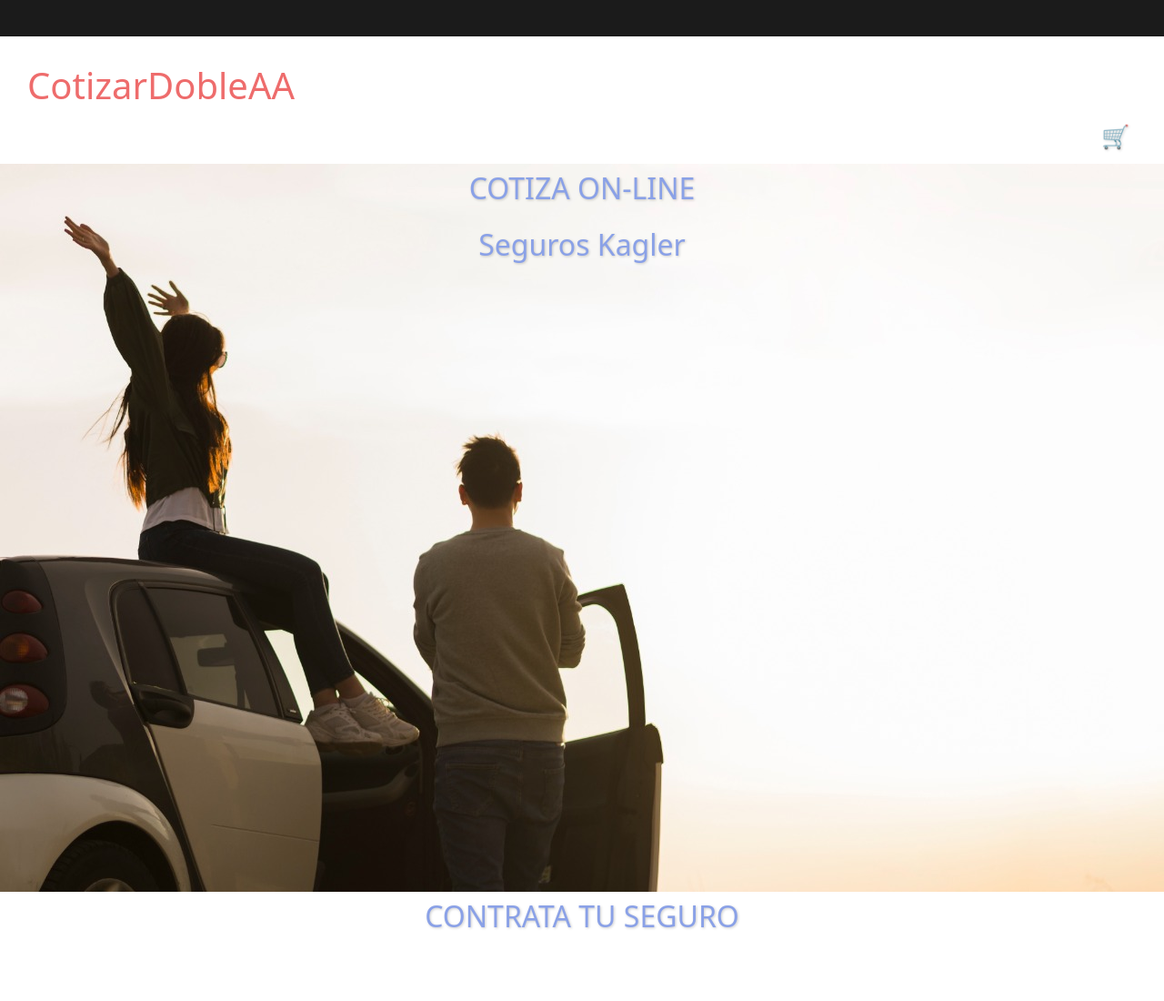
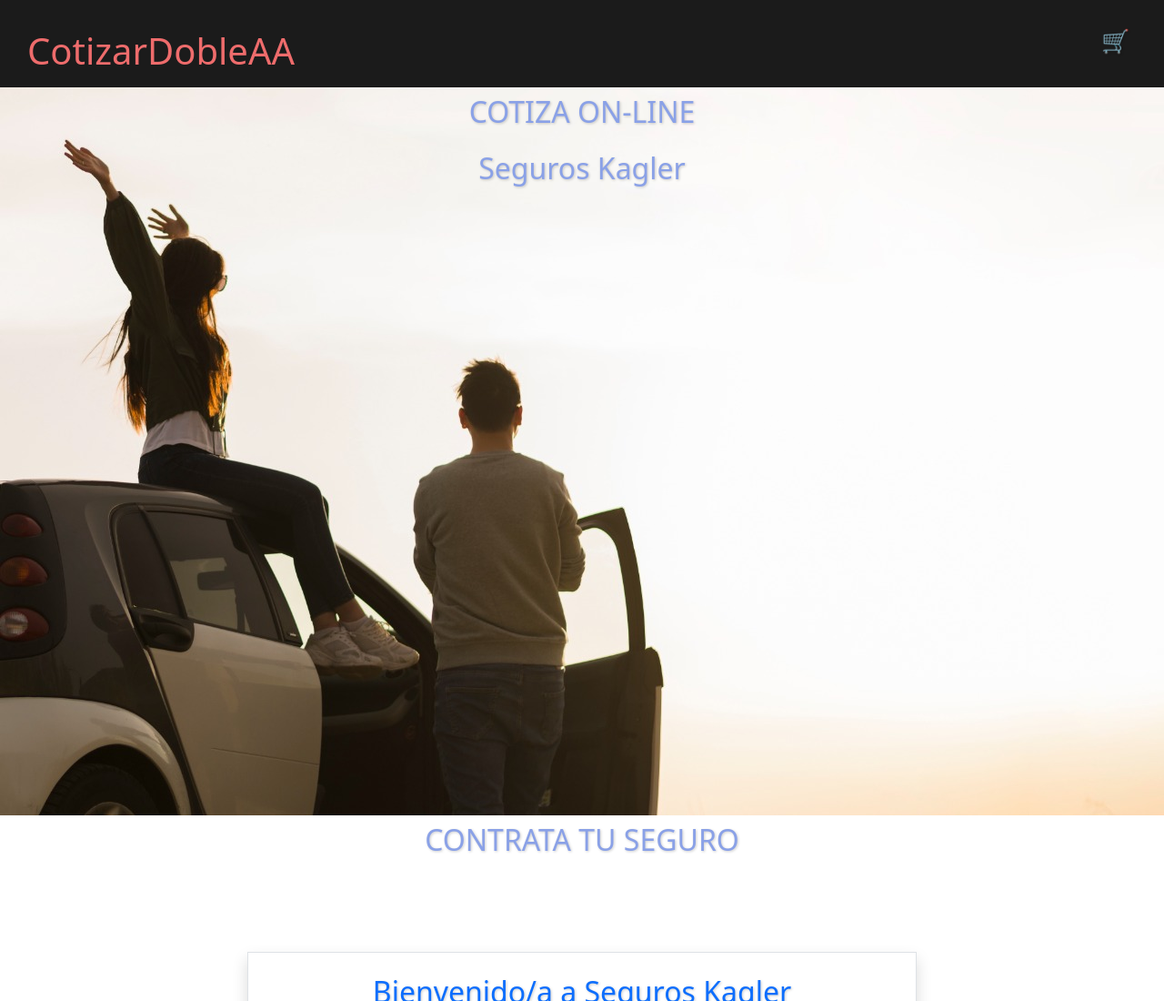
Before and after one commit to Tavo1192/cotizador-fomulario-de-contacto-JS, a plain HTML site: page index.html in a window 1280 px wide. Shown: the top 1100 px of the page at 91% size. Drawn offline with nearby package versions, Linux system fonts and the light colour scheme; some packages are replaced by stand-ins of ours; a script that the page names is missing.

Commit message:
ajustando css

```diff
--- a/index.html
+++ b/index.html
@@ -17,11 +17,11 @@
     <!------------inicia navBar--------->
 
     <div class="nav-container">
-        <nav class="navbar"></nav>
+        <nav class="navbar">
         <h1 class="navbar-logo">CotizarDobleAA</h1>
         <h2 class="ver-carrito" id="verCarrito">🛒</h2>
-        <div class="imagen">
-        </div>
+        <!-- <div class="imagen"> -->
+        </nav>
     </div>
 
 
--- a/style.css
+++ b/style.css
@@ -13,16 +13,17 @@ body {
 .navbar {
     display: flex;
     justify-content: space-between;
-    height:  5vh;
+    height: 12vh;
     background-color: #1b1b1b;
 }
 .navbar-logo {
-    /* justify-self:start; */
+    justify-self:start;
     margin-left: 30px;
     color: rgb(238, 108, 108);
-    margin-top: 30px;
+    margin-top: 3vh;
     cursor: pointer;
 }
+
 .ver-carrito {
     display: flex;
     flex-direction: row-reverse;
```
